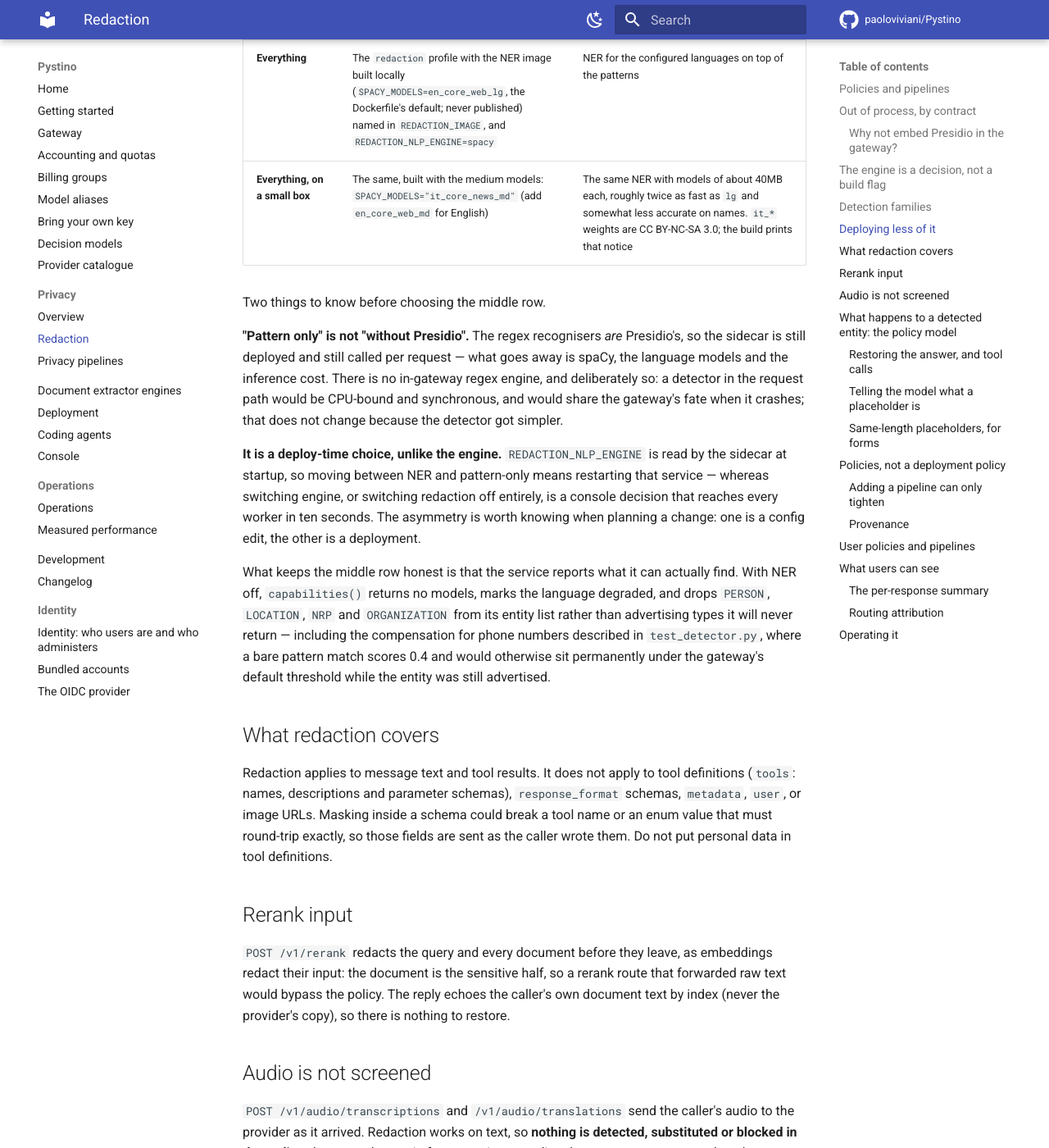
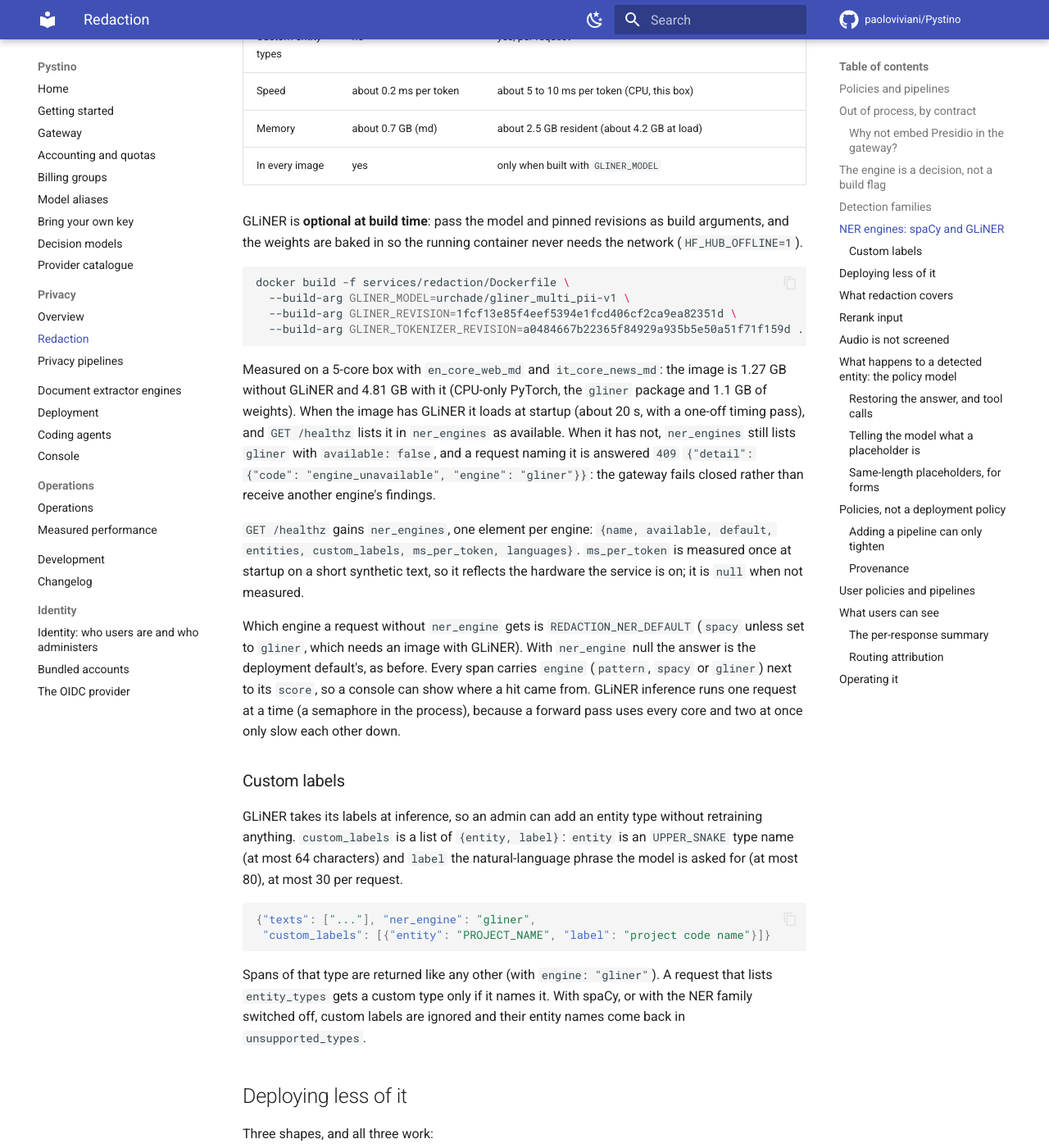
Before and after one commit to paoloviviani/Pystino, an MkDocs documentation site: the page built from docs/redaction.md, in a window 1280 px wide and 1400 px high, scrolled down 3380 px. Shown: the whole window at 82% size. Built offline with MkDocs 1.6.1 and Material for MkDocs 9.7.7, drawn with Linux system fonts in a browser that asks for light colours; comment, search, counter and statistics services are not loaded; some of the changed text lies outside the part shown.

Commit message:
Redaction: docs for the two NER engines; GLiNER env var written after models.env
Co-Authored-By: Claude Opus 5.5 <noreply@anthropic.com>

````diff
--- a/docs/redaction.md
+++ b/docs/redaction.md
@@ -116,6 +116,73 @@ enabling NER in the console does not make `PERSON` detectable; the service still
 reports no model-backed entities. Use the console switch to choose among
 installed capabilities, and the image/build setting to choose which
 capabilities are installed.
+
+## NER engines: spaCy and GLiNER
+
+The detector service can host **two NER engines in one process** and a policy
+picks one per request (`ner_engine` on `POST /detect`). Pattern and checksum
+recognisers (cards, IBANs, fiscal codes, phones, emails) run whatever the engine;
+only the model-backed types (names, places, organisations, and for GLiNER the
+medical ones) come from the engine.
+
+| | spaCy | GLiNER |
+|---|---|---|
+| Model | per-language `en_core_web_*` / `it_core_news_*` | `urchade/gliner_multi_pii-v1` (Apache-2.0, multilingual) |
+| Entity types | `PERSON`, `LOCATION`, `ORGANIZATION`, `NRP` | `PERSON`, `LOCATION`, `ORGANIZATION`, `DATE_TIME`, `HEALTH_INSURANCE_ID`, `MEDICAL_CONDITION`, `MEDICATION` (the label map, `REDACTION_GLINER_LABELS`) |
+| Custom entity types | no | yes, per request |
+| Speed | about 0.2 ms per token | about 5 to 10 ms per token (CPU, this box) |
+| Memory | about 0.7 GB (md) | about 2.5 GB resident (about 4.2 GB at load) |
+| In every image | yes | only when built with `GLINER_MODEL` |
+
+GLiNER is **optional at build time**: pass the model and pinned revisions as build
+arguments, and the weights are baked in so the running container never needs the
+network (`HF_HUB_OFFLINE=1`).
+
+```bash
+docker build -f services/redaction/Dockerfile \
+  --build-arg GLINER_MODEL=urchade/gliner_multi_pii-v1 \
+  --build-arg GLINER_REVISION=1fcf13e85f4eef5394e1fcd406cf2ca9ea82351d \
+  --build-arg GLINER_TOKENIZER_REVISION=a0484667b22365f84929a935b5e50a51f71f159d .
+```
+
+Measured on a 5-core box with `en_core_web_md` and `it_core_news_md`: the image is
+1.27 GB without GLiNER and 4.81 GB with it (CPU-only PyTorch, the `gliner`
+package and 1.1 GB of weights). When the image has GLiNER it loads at startup
+(about 20 s, with a one-off timing pass), and `GET /healthz` lists it in
+`ner_engines` as available. When it has not, `ner_engines` still lists `gliner`
+with `available: false`, and a request naming it is answered `409`
+`{"detail": {"code": "engine_unavailable", "engine": "gliner"}}`: the gateway
+fails closed rather than receive another engine's findings.
+
+`GET /healthz` gains `ner_engines`, one element per engine:
+`{name, available, default, entities, custom_labels, ms_per_token, languages}`.
+`ms_per_token` is measured once at startup on a short synthetic text, so it
+reflects the hardware the service is on; it is `null` when not measured.
+
+Which engine a request without `ner_engine` gets is `REDACTION_NER_DEFAULT`
+(`spacy` unless set to `gliner`, which needs an image with GLiNER). With `ner_engine`
+null the answer is the deployment default's, as before. Every span carries
+`engine` (`pattern`, `spacy` or `gliner`) next to its `score`, so a console can show
+where a hit came from. GLiNER inference runs one request at a time (a semaphore in
+the process), because a forward pass uses every core and two at once only slow
+each other down.
+
+### Custom labels
+
+GLiNER takes its labels at inference, so an admin can add an entity type without
+retraining anything. `custom_labels` is a list of `{entity, label}`: `entity` is an
+`UPPER_SNAKE` type name (at most 64 characters) and `label` the natural-language
+phrase the model is asked for (at most 80), at most 30 per request.
+
+```json
+{"texts": ["..."], "ner_engine": "gliner",
+ "custom_labels": [{"entity": "PROJECT_NAME", "label": "project code name"}]}
+```
+
+Spans of that type are returned like any other (with `engine: "gliner"`). A
+request that lists `entity_types` gets a custom type only if it names it. With
+spaCy, or with the NER family switched off, custom labels are ignored and their
+entity names come back in `unsupported_types`.
 
 ## Deploying less of it
 
````
Also changed, not shown: services/redaction/README.md (+21 -0 lines), 1 other file.
